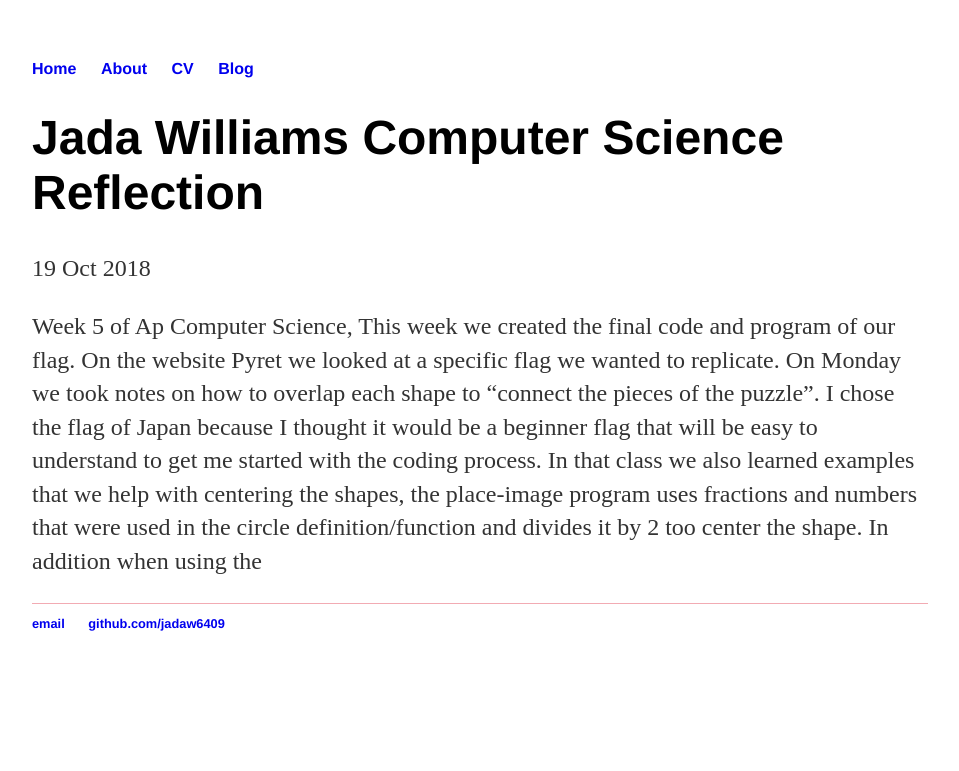
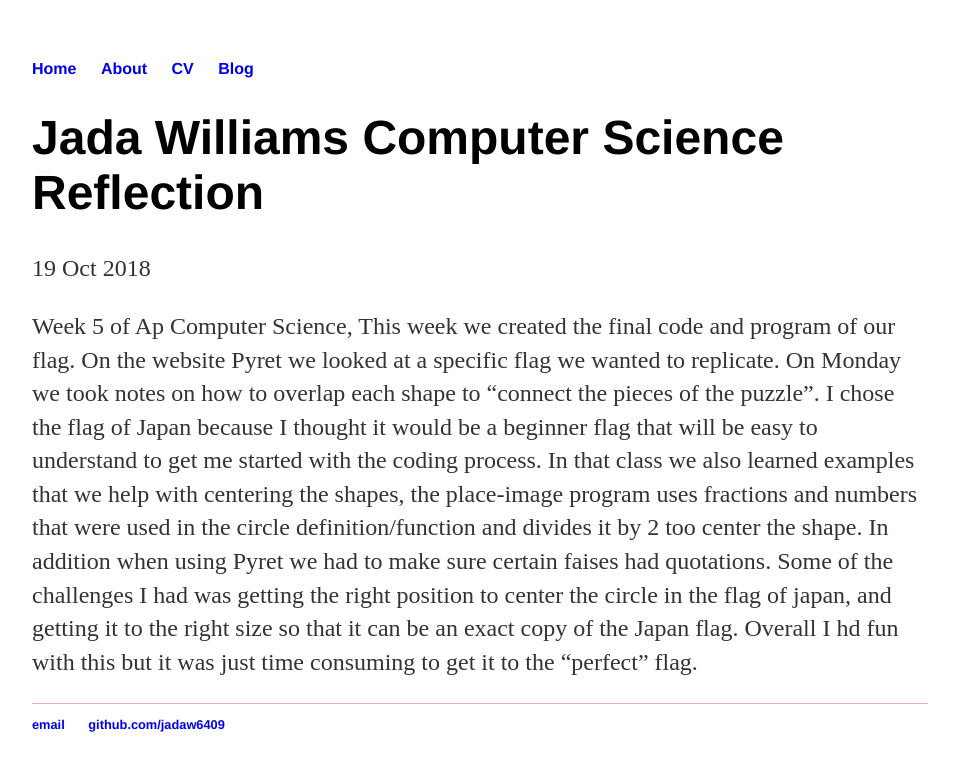
Before and after one commit to jadaw6409/jadaw6409.github.io, a Jekyll site: the page built from _posts/2018-10-19-title-of-my-post.md, in a window 1280 px wide. Shown: the top 771 px of the page, without its empty margins (160-1119 px from the left). Built offline with Jekyll 4.4.1, drawn with Linux system fonts in a browser that asks for light colours.

Commit message:
Update 2018-10-19-title-of-my-post.md

```diff
--- a/_posts/2018-10-19-title-of-my-post.md
+++ b/_posts/2018-10-19-title-of-my-post.md
@@ -4,4 +4,4 @@ title: "Jada Williams Computer Science Reflection"
 date: 2018-10-19
 ---
 
-Week 5 of Ap Computer Science, This week we created the final code and program of our flag. On the website Pyret we looked at a specific flag we wanted to replicate. On Monday we took notes on how to overlap each shape to "connect the pieces of the puzzle". I chose the flag of Japan because I thought it would be a beginner flag that will be easy to understand to get me started with the coding process. In that class we also learned examples that we help with centering the shapes, the place-image program uses fractions and numbers that were used in the circle definition/function and divides it by 2 too center the shape. In addition when using the
+Week 5 of Ap Computer Science, This week we created the final code and program of our flag. On the website Pyret we looked at a specific flag we wanted to replicate. On Monday we took notes on how to overlap each shape to "connect the pieces of the puzzle". I chose the flag of Japan because I thought it would be a beginner flag that will be easy to understand to get me started with the coding process. In that class we also learned examples that we help with centering the shapes, the place-image program uses fractions and numbers that were used in the circle definition/function and divides it by 2 too center the shape. In addition when using Pyret we had to make sure certain faises had quotations. Some of the challenges I had was getting the right position to center the circle in the flag of japan, and getting it to the right size so that it can be an exact copy of the Japan flag. Overall I hd fun with this but it was just time consuming to get it to the "perfect" flag.
```
